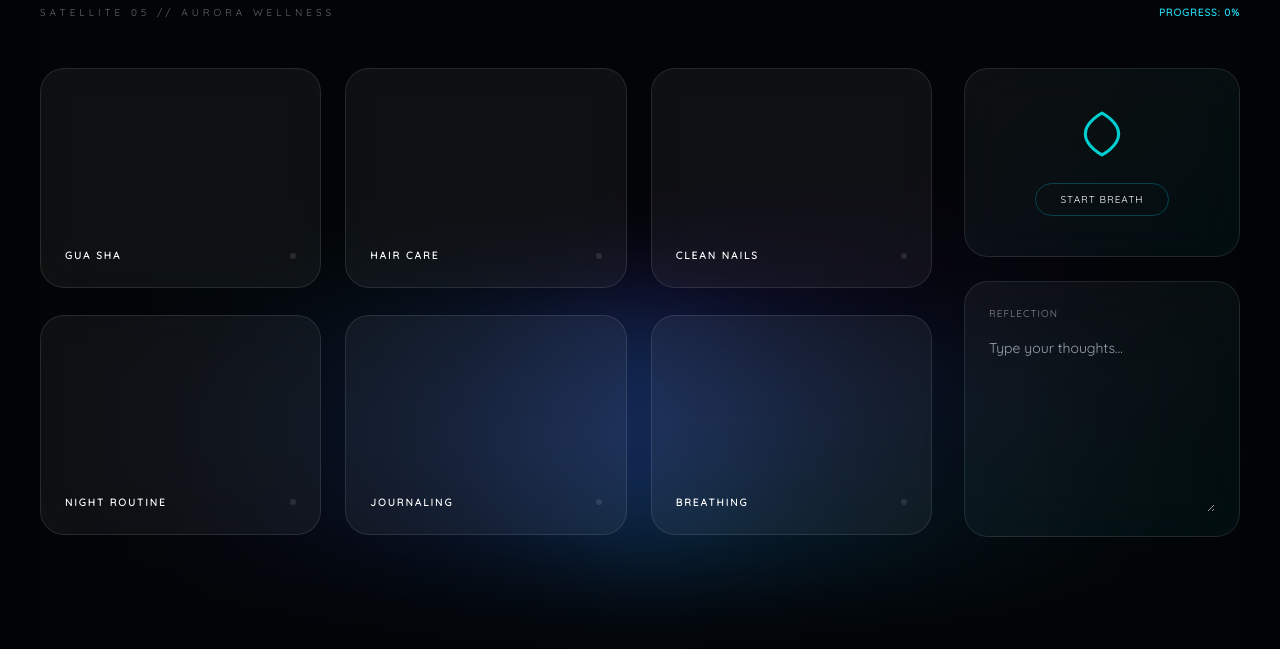
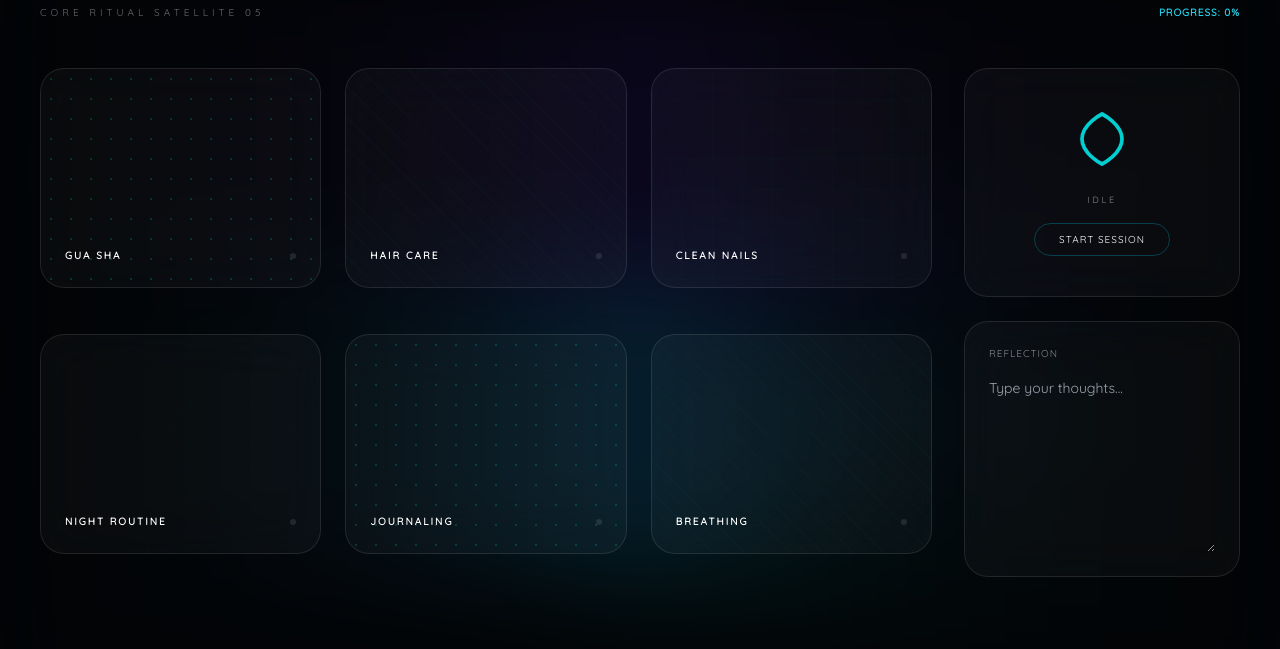
Before and after one commit to heriobeginski-code/ZEN-, a plain HTML site: page index.html in a window 1280 px wide. Shown: the part 75-724 px from the top of the page. Drawn offline with nearby package versions, Linux system fonts and the light colour scheme; animation ran at ten frames a second.

Commit message:
geometric

```diff
--- a/index.html
+++ b/index.html
@@ -29,8 +29,9 @@
 
         @keyframes holo-flow { 0% { background-position: 0%; } 100% { background-position: 300%; } }
 
+        /* GEOMETRIC CARDS */
         .ritual-tile {
-            background: linear-gradient(135deg, rgba(255,255,255,0.05) 0%, rgba(0,206,209,0.05) 100%);
+            background: rgba(255, 255, 255, 0.03);
             backdrop-filter: blur(25px);
             -webkit-backdrop-filter: blur(25px);
             border: 1px solid rgba(255, 255, 255, 0.1);
@@ -47,8 +48,10 @@
         }
 
         .ritual-tile:hover {
-            border-color: rgba(0, 206, 209, 0.5);
-            transform: translateY(-5px);
+            border-color: rgba(0, 206, 209, 0.6);
+            transform: translateY(-8px);
+            background: rgba(0, 206, 209, 0.05);
+            box-shadow: 0 10px 40px rgba(0, 0, 0, 0.5);
         }
 
         .ritual-tile.active {
@@ -56,23 +59,28 @@
             box-shadow: 0 0 30px rgba(0, 206, 209, 0.2);
         }
 
-        .tile-img {
+        /* PROCEDURAL PATTERNS */
+        .pattern {
             position: absolute;
             inset: 0;
-            width: 100%;
-            height: 100%;
-            object-fit: cover;
-            opacity: 0; /* Starts hidden, fades in via JS onload */
-            mix-blend-mode: luminosity;
-            transition: opacity 1s ease-in-out;
+            opacity: 0.2;
+            transition: opacity 0.5s;
             z-index: 0;
         }
+        .pattern-dots { background-image: radial-gradient(#00ced1 1px, transparent 1px); background-size: 20px 20px; }
+        .pattern-lines { background: repeating-linear-gradient(45deg, transparent, transparent 10px, rgba(0, 206, 209, 0.1) 10px, rgba(0, 206, 209, 0.1) 11px); }
+        .pattern-grid { background-image: linear-gradient(rgba(0, 206, 209, 0.1) 1px, transparent 1px), linear-gradient(90deg, rgba(0, 206, 209, 0.1) 1px, transparent 1px); background-size: 30px 30px; }
+        .pattern-circles { background: radial-gradient(circle at 50% 50%, transparent 40%, rgba(0, 206, 209, 0.1) 41%, transparent 42%); background-size: 60px 60px; }
 
         canvas#aurora {
             position: fixed;
             top: 0; left: 0; z-index: -1;
-            filter: blur(40px);
+            filter: blur(50px);
         }
+
+        .lotus-anim { transition: transform 4s ease-in-out, opacity 1s; }
+        .breath-inhale { transform: scale(1.6); opacity: 1; }
+        .breath-exhale { transform: scale(0.8); opacity: 0.5; }
 
         main::-webkit-scrollbar { display: none; }
     </style>
@@ -85,7 +93,7 @@
         <header class="flex justify-between items-end mb-12">
             <div>
                 <h1 class="holographic text-2xl font-bold">Zen Sanctuary</h1>
-                <p class="text-[10px] tracking-[0.4em] opacity-40 mt-2 uppercase">Satellite 05 // Aurora Wellness</p>
+                <p class="text-[10px] tracking-[0.4em] opacity-40 mt-2 uppercase">Core Ritual Satellite 05</p>
             </div>
             <div id="progress-bar" class="text-[10px] tracking-widest text-cyan-400 font-bold">PROGRESS: 0%</div>
         </header>
@@ -96,12 +104,13 @@
 
             <div class="flex flex-col gap-6">
                 <div class="ritual-tile h-auto py-10 items-center justify-center text-center">
-                    <div id="lotus-icon" class="mb-6">
-                        <svg width="50" height="50" viewBox="0 0 24 24" fill="none" stroke="#00ced1" stroke-width="1.5">
+                    <div id="lotus-container" class="lotus-anim mb-6">
+                        <svg width="60" height="60" viewBox="0 0 24 24" fill="none" stroke="#00ced1" stroke-width="1.5">
                             <path d="M12 22C12 22 20 18 20 12C20 6 12 2 12 2C12 2 4 6 4 12C4 18 12 22 12 22Z"/>
                         </svg>
                     </div>
-                    <button id="breath-btn" class="px-6 py-2 border border-cyan-500/30 rounded-full text-[10px] tracking-widest hover:bg-cyan-500/10 transition">START BREATH</button>
+                    <p id="breath-status" class="text-[9px] tracking-[0.3em] uppercase mb-4 opacity-50">Idle</p>
+                    <button id="breath-btn" class="px-6 py-2 border border-cyan-500/30 rounded-full text-[10px] tracking-widest hover:bg-cyan-500/10 transition">START SESSION</button>
                 </div>
 
                 <div class="ritual-tile h-64 justify-start">
@@ -113,17 +122,18 @@
     </main>
 
     <script>
-        // Data mapping strictly following the Source of Truth
         const rituals = [
-            { id: 'guasha.jpg', label: 'Gua Sha', img: 'assets/guasha.jpg' },
-            { id: 'hair.jpg', label: 'Hair Care', img: 'assets/hair.jpg' },
-            { id: 'nails.jpg', label: 'Clean Nails', img: 'assets/nails.jpg' },
-            { id: 'night.jpg', label: 'Night Routine', img: 'assets/night.jpg' },
-            { id: 'journal.jpg', label: 'Journaling', img: 'assets/journal.jpg' },
-            { id: 'breath.jpg', label: 'Breathing', img: 'assets/breath.jpg' }
+            { id: 'guasha', label: 'Gua Sha', pattern: 'pattern-dots' },
+            { id: 'hair', label: 'Hair Care', pattern: 'pattern-lines' },
+            { id: 'nails', label: 'Clean Nails', pattern: 'pattern-grid' },
+            { id: 'night', label: 'Night Routine', pattern: 'pattern-circles' },
+            { id: 'journal', label: 'Journaling', pattern: 'pattern-dots' },
+            { id: 'breath', label: 'Breathing', pattern: 'pattern-lines' }
         ];
 
         let activeRituals = JSON.parse(localStorage.getItem('zen_rituals')) || [];
+        let auroraBaseSpeed = 0.002;
+        let auroraBoost = 0;
 
         function initUI() {
             const grid = document.getElementById('ritual-grid');
@@ -135,13 +145,10 @@
                 tile.className = `ritual-tile ${isActive ? 'active' : ''}`;
 
                 tile.innerHTML = `
-                    <img src="${r.img}"
-                         class="tile-img"
-                         onload="this.style.opacity='0.4'"
-                         onerror="this.parentElement.style.background='rgba(255,255,255,0.05)'">
+                    <div class="pattern ${r.pattern}"></div>
                     <div class="relative z-10 flex justify-between items-center w-full">
                         <span class="text-[10px] tracking-[0.2em] font-bold uppercase">${r.label}</span>
-                        <div class="w-1.5 h-1.5 rounded-full ${isActive ? 'bg-cyan-400 shadow-[0_0_8px_#00ced1]' : 'bg-white/10'}"></div>
+                        <div class="w-1.5 h-1.5 rounded-full ${isActive ? 'bg-cyan-400 shadow-[0_0_10px_#00ced1]' : 'bg-white/10'}"></div>
                     </div>
                 `;
 
@@ -152,11 +159,9 @@
         }
 
         function toggleRitual(id) {
-            if (activeRituals.includes(id)) {
-                activeRituals = activeRituals.filter(i => i !== id);
-            } else {
+            activeRituals.includes(id) ?
+                activeRituals = activeRituals.filter(i => i !== id) :
                 activeRituals.push(id);
-            }
             localStorage.setItem('zen_rituals', JSON.stringify(activeRituals));
             initUI();
         }
@@ -164,16 +169,10 @@
         function updateProgress() {
             const val = (activeRituals.length / rituals.length);
             document.getElementById('progress-bar').innerText = `PROGRESS: ${Math.round(val * 100)}%`;
-
-            // Handshake Protocol
-            window.parent.postMessage({
-                type: 'UPDATE_PROGRESS',
-                appId: 'zen-05',
-                value: val
-            }, '*');
+            window.parent.postMessage({ type: 'UPDATE_PROGRESS', appId: 'zen-05', value: val }, '*');
         }
 
-        // Aurora Engine Logic
+        // --- AURORA BACKGROUND (CONSTANT) ---
         const canvas = document.getElementById('aurora');
         const ctx = canvas.getContext('2d');
         let w, h, time = 0;
@@ -184,31 +183,74 @@
         }
 
         function animate() {
-            time += 0.002;
+            time += (auroraBaseSpeed + auroraBoost);
             ctx.fillStyle = '#020406';
             ctx.fillRect(0, 0, w, h);
 
-            for(let i=0; i<3; i++) {
+            const layers = [
+                { color: '#00ced118', speed: 1, offset: 0 },
+                { color: '#2979ff18', speed: 0.8, offset: 2 },
+                { color: '#651fff18', speed: 1.2, offset: 4 }
+            ];
+
+            layers.forEach(l => {
                 ctx.beginPath();
                 const g = ctx.createLinearGradient(0,0,w,0);
                 g.addColorStop(0, 'transparent');
-                g.addColorStop(0.5, i==0 ? '#00ced122' : i==1 ? '#2979ff22' : '#651fff22');
+                g.addColorStop(0.5, l.color);
                 g.addColorStop(1, 'transparent');
                 ctx.strokeStyle = g;
-                ctx.lineWidth = 250;
-                for(let x=0; x<w; x+=30) {
-                    const y = h/2 + Math.sin(x*0.001 + time + i)*150;
+                ctx.lineWidth = 300;
+                for(let x=0; x<w; x+=40) {
+                    const y = h/2 + Math.sin(x*0.001 + time*l.speed + l.offset)*180;
                     ctx.lineTo(x, y);
                 }
                 ctx.stroke();
-            }
+            });
             requestAnimationFrame(animate);
         }
 
+        // --- BREATHING LOGIC ---
+        let breathInterval;
+        const breathBtn = document.getElementById('breath-btn');
+        const lotus = document.getElementById('lotus-container');
+        const status = document.getElementById('breath-status');
+
+        function startBreathing() {
+            let step = 0;
+            const cycle = () => {
+                const phases = [
+                    { msg: 'Inhale', class: 'breath-inhale', boost: 0.015 },
+                    { msg: 'Hold', class: 'breath-inhale', boost: 0.005 },
+                    { msg: 'Exhale', class: 'breath-exhale', boost: 0.002 },
+                    { msg: 'Hold', class: 'breath-exhale', boost: 0.002 }
+                ];
+                const p = phases[step % 4];
+                status.innerText = p.msg;
+                lotus.className = `lotus-anim mb-6 ${p.class}`;
+                auroraBoost = p.boost;
+                step++;
+            };
+            cycle();
+            breathInterval = setInterval(cycle, 4000);
+            breathBtn.innerText = "END SESSION";
+        }
+
+        breathBtn.addEventListener('click', () => {
+            if (breathInterval) {
+                clearInterval(breathInterval);
+                breathInterval = null;
+                status.innerText = "IDLE";
+                lotus.className = "lotus-anim mb-6";
+                auroraBoost = 0;
+                breathBtn.innerText = "START SESSION";
+            } else {
+                startBreathing();
+            }
+        });
+
         window.addEventListener('resize', resize);
-        resize();
-        animate();
-        initUI();
+        resize(); animate(); initUI();
 
         const j = document.getElementById('journal');
         j.value = localStorage.getItem('zen_journal') || '';
```
